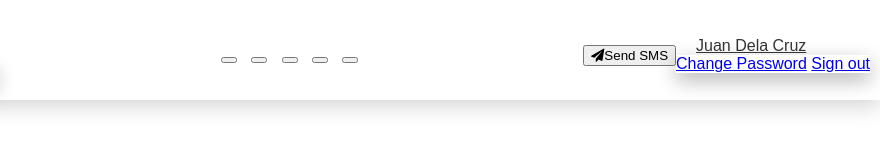
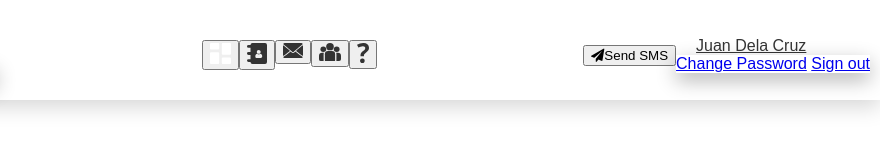
Before and after one commit to robby-azucena/kast-css, a website: page src/dashboard.html in a window 1280 px wide. Shown: the full height of the page, 400-1280 px from the left. Drawn offline with nearby package versions, Linux system fonts and the light colour scheme; files that its build step writes are made by us from their sources.

Commit message:
update on navbar

```diff
--- a/src/css/button.scss
+++ b/src/css/button.scss
@@ -27,6 +27,15 @@
     border-radius: 40px;
     outline: 0 !important;
     border: none;
+    display: flex;
+    flex-direction: row;
+    justify-content: center;
+    align-items: center;
+    margin: 0px 5px;
+}
+
+.active{
+    background-color: #19ABFF !important;
 }
 
 
--- a/src/css/main.scss
+++ b/src/css/main.scss
@@ -29,6 +29,8 @@ input{
   width:2px;
   background-color: #33333338;
 }
+
+
 
 
 
@@ -154,9 +156,8 @@ input{
 
       li{
         list-style-type: none !important;
-        .btn-icon{
-          margin: 0px 5px;
-        }
+        display: flex;
+        flex-direction: row;
       }
     }
   }
@@ -206,16 +207,21 @@ input{
   }
 
   .nav-sidebar{
+    transition: all 0.3s;
     position: relative;
+    transform: translateX(-110%);
     z-index: 1;
     background-color: white;
     box-shadow: 0px 7px 20px rgba(0, 0, 0, 0.16);
     height:100%;
-    width:70vw;
+    width:70%;
     display: flex;
     justify-content: start;
     flex-direction: column;
-    align-items: center;
+  }
+
+  .show-sidebar{
+    transform: translateX(0%);
   }
 
   .nav{
--- a/src/dashboard.html
+++ b/src/dashboard.html
@@ -46,11 +46,11 @@
 				<div class="nav-center">
 					<ul>
 						<li>
-							<a href="#"><button type="button" class="btn-icon"></button></a>
-							<a href="#"><button type="button" class="btn-icon"></button></a>
-							<a href="#"><button type="button" class="btn-icon"></button></a>
-							<a href="#"><button type="button" class="btn-icon"></button></a>
-							<a href="#"><button type="button" class="btn-icon"></button></a>
+							<a href="/dashboard.html"><button type="button" class="btn-icon active"><img src="img/dashboard-active.svg"></button></a>
+							<a href="#"><button type="button" class="btn-icon"><img src="img/contact-icn.svg"></button></a>
+							<a href="#"><button type="button" class="btn-icon"><img src="img/inbox-icn.svg"></button></a>
+							<a href="#"><button type="button" class="btn-icon"><img src="img/user-icn.svg"></button></a>
+							<a href="#"><button type="button" class="btn-icon"><img src="img/help-icn.svg"></button></a>
 						</li>
 					</ul>
 				</div>
```
Also changed, not shown: src/js/index.js (+16 -2 lines), src/img/contact-active.svg (added), src/img/contact-icn.svg (added), src/img/dashboard-active.svg (added), src/img/dashboard-icn.svg (added), src/img/help-active.svg (added), src/img/help-icn.svg (added), src/img/inbox-active.svg (added), src/img/inbox-icn.svg (added), src/img/user-active.svg (added), src/img/user-icn.svg (added).
